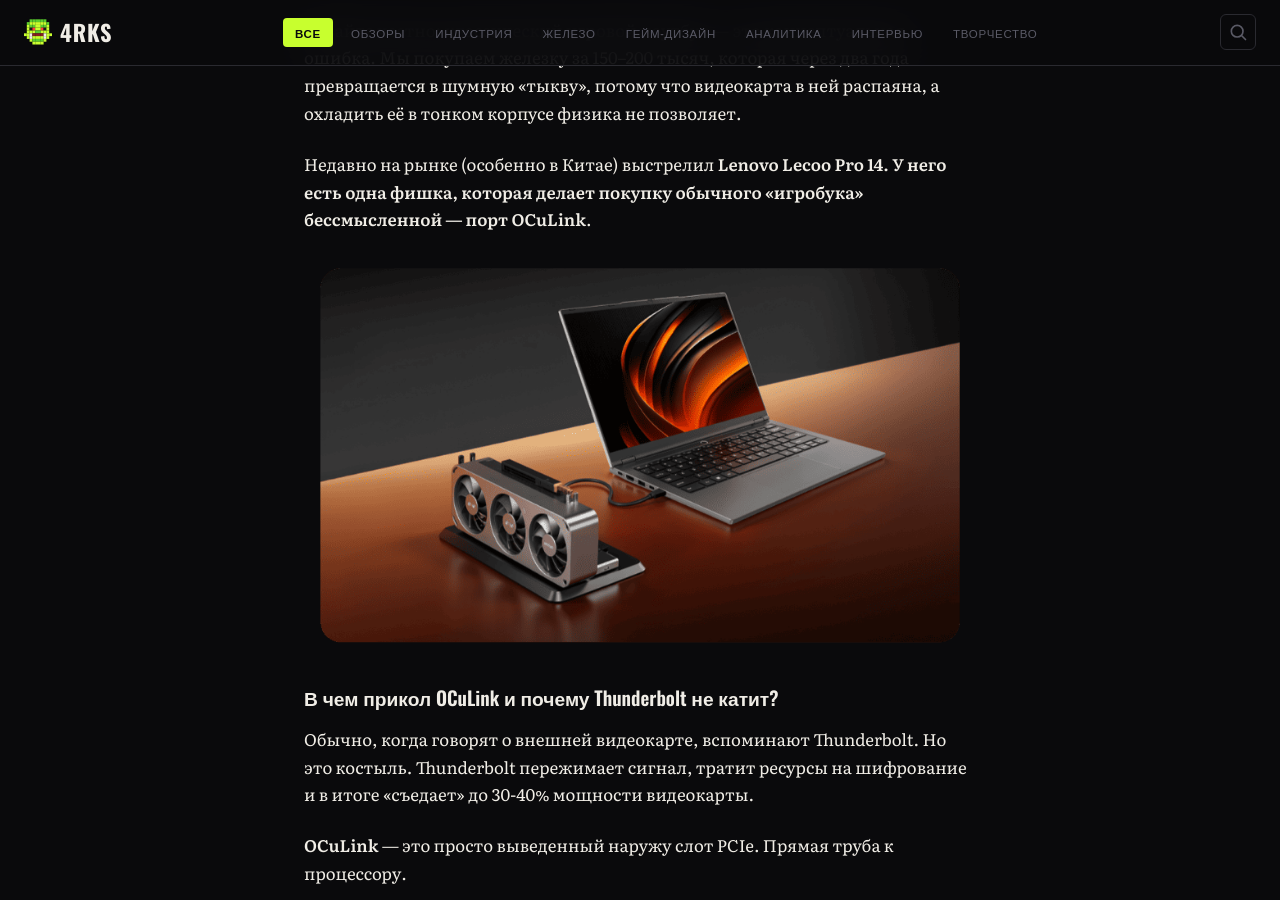
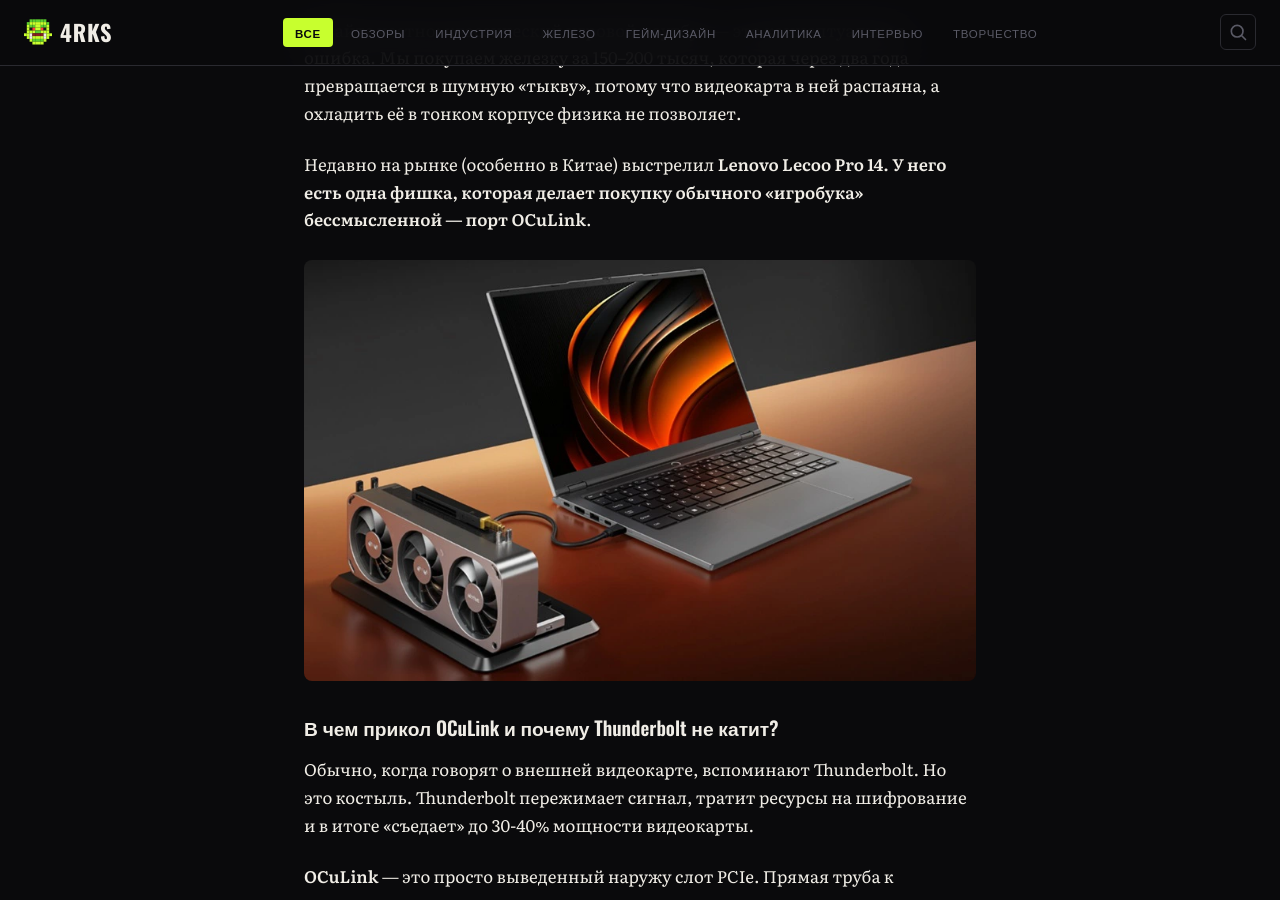
Before and after one commit to MagisterGudvin/pixelorcs, a Jekyll site: the page built from _posts/2026-04-03-igrovye-noutbuki-vsyo-pochemu-ya-smotryu-v-storonu-oculink-i-lenovo-lecoo-pro-14.md, in a window 1280 px wide and 900 px high, scrolled down 543 px. Built offline with Jekyll 4.4.1, drawn with Linux system fonts in a browser that asks for light colours.

Commit message:
Update Статью “2026-04-03-igrovye-noutbuki-vsyo-pochemu-ya-smotryu-v-storonu-oculink-i-lenovo-lecoo-pro-14”

```diff
--- a/_posts/2026-04-03-igrovye-noutbuki-vsyo-pochemu-ya-smotryu-v-storonu-oculink-i-lenovo-lecoo-pro-14.md
+++ b/_posts/2026-04-03-igrovye-noutbuki-vsyo-pochemu-ya-smotryu-v-storonu-oculink-i-lenovo-lecoo-pro-14.md
@@ -14,7 +14,7 @@
 
 Недавно на рынке (особенно в Китае) выстрелил **Lenovo Lecoo Pro 14. У него есть одна фишка, которая делает покупку обычного «игробука» бессмысленной — порт OCuLink**.
 
-![](/assets/uploads/20260403-092024.png)
+![](/assets/uploads/lenovo-lecoo-pro14-2.webp)
 
 ### В чем прикол OCuLink и почему Thunderbolt не катит?
 
```
Also changed, not shown: assets/uploads/lenovo-lecoo-pro14-2.webp (added).
